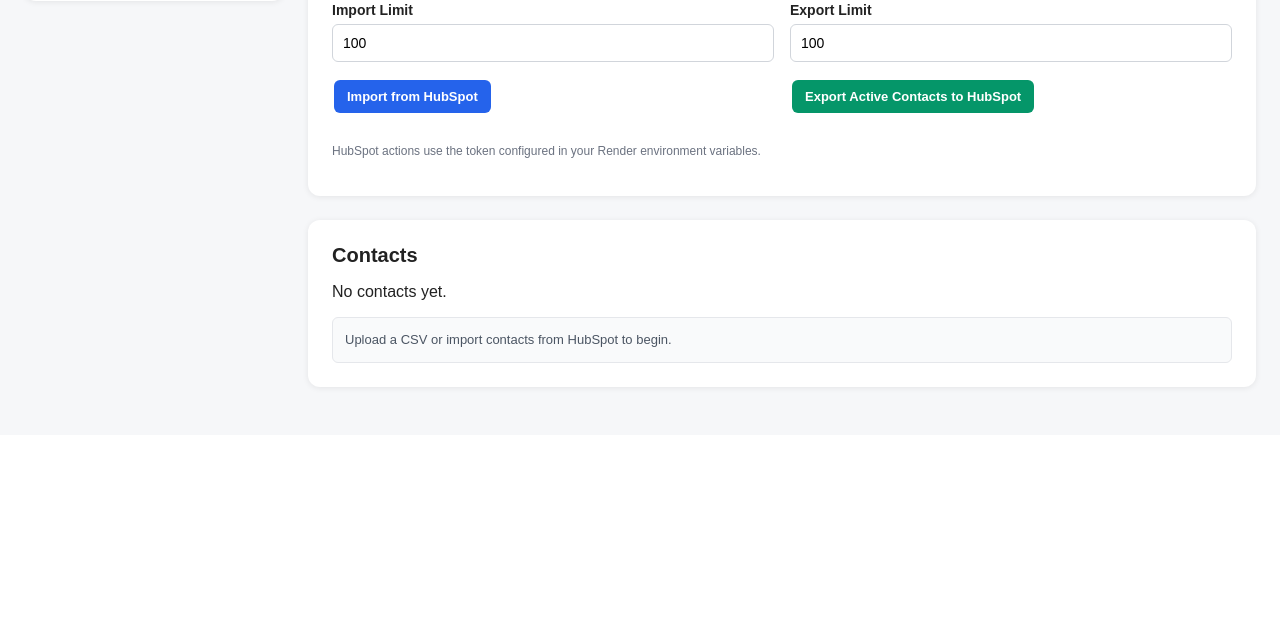
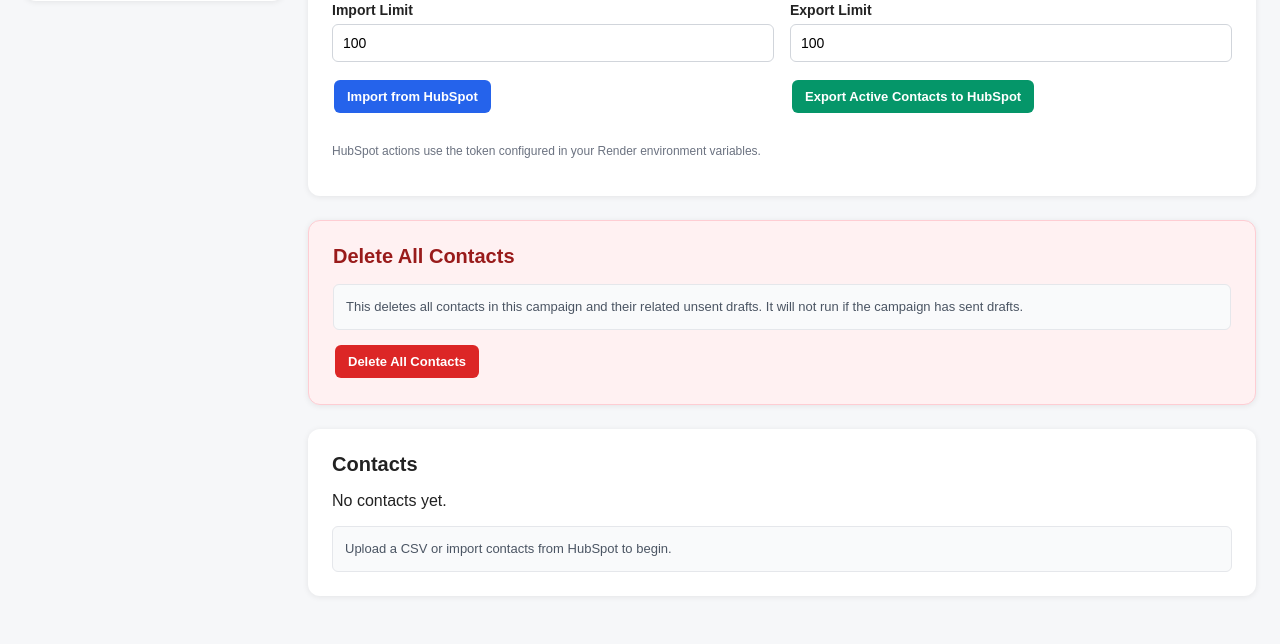
Before and after one commit to mmaynard82/AutoEmailer, a FastAPI app: template app/templates/campaign_contacts.html in a window 1280 px wide. Shown: the part 686-1330 px from the top of the page. Before the commit the page ends 1077 px from the top, so only its background shows below. Run offline with FastAPI, Linux system fonts and the light colour scheme; the template is opened without the code that fills it, so the values that code supplies are empty.

Commit message:
Add delete all contacts button and fix workflow redirects

```diff
--- a/app/templates/campaign_contacts.html
+++ b/app/templates/campaign_contacts.html
@@ -116,6 +116,21 @@
             </p>
         </div>
 
+        <div class="card danger-zone">
+            <h2>Delete All Contacts</h2>
+
+            <p class="section-note">
+                This deletes all contacts in this campaign and their related unsent drafts.
+                It will not run if the campaign has sent drafts.
+            </p>
+
+            <form method="post"
+                  action="/dashboard/campaigns/{{ campaign.id }}/contacts/delete-all"
+                  onsubmit="return confirm('Delete all contacts in this campaign and all related unsent drafts? This cannot be undone.');">
+                <button class="red" type="submit">Delete All Contacts</button>
+            </form>
+        </div>
+
         <div class="card">
             <h2>Contacts</h2>
 
```
